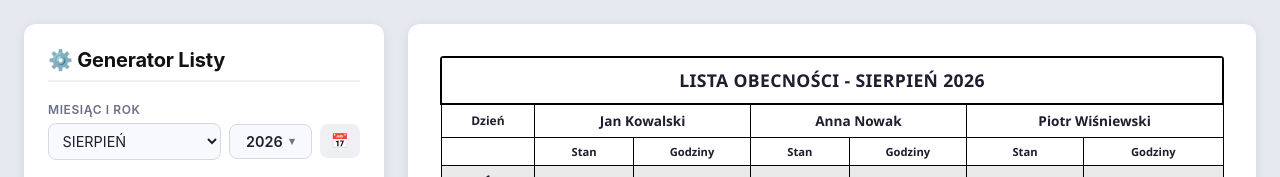
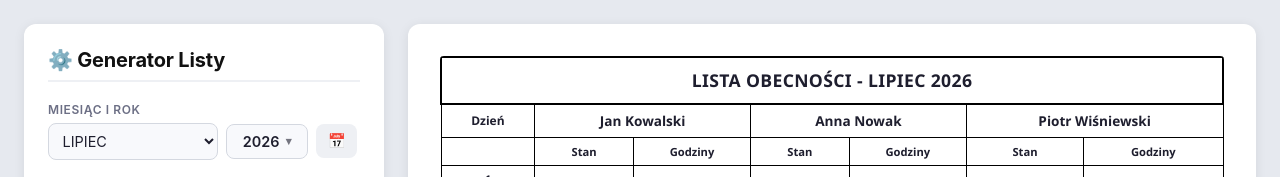
Before and after one commit to Shurielx/TimeSheetLite, a plain HTML site: page index.html in a window 1280 px wide. Shown: the top 177 px of the page. Drawn offline with Linux system fonts and the light colour scheme.

Commit message:
Padding przy ikonce kalendarza i domyślny miesiąc/rok na obecny

```diff
--- a/index.html
+++ b/index.html
@@ -585,7 +585,7 @@ tbody td.cell-hours { min-width: 3.5rem; }
           <button class="year-btn" id="year-btn">2026</button>
           <div class="year-popup" id="year-popup"></div>
         </div>
-        <button class="btn btn-secondary" id="today-btn" title="Obecny miesiąc / Current month" style="padding:0.5rem 0.7rem;font-size:0.9rem;">📅</button>
+        <button class="btn btn-secondary" id="today-btn" title="Obecny miesiąc / Current month" style="padding:0.5rem 0.7rem;font-size:0.9rem;margin-right:0.2rem;">📅</button>
       </div>
     </div>
 
@@ -704,8 +704,8 @@ tbody td.cell-hours { min-width: 3.5rem; }
 
   // ===== STATE =====
   const state = {
-    month: 7,          // 0-based
-    year: 2026,
+    month: new Date().getMonth(),          // 0-based
+    year: new Date().getFullYear(),
     monthLabel: '',
     employees: ['Jan Kowalski', 'Anna Nowak', 'Piotr Wiśniewski'],
     editMode: false,
```
